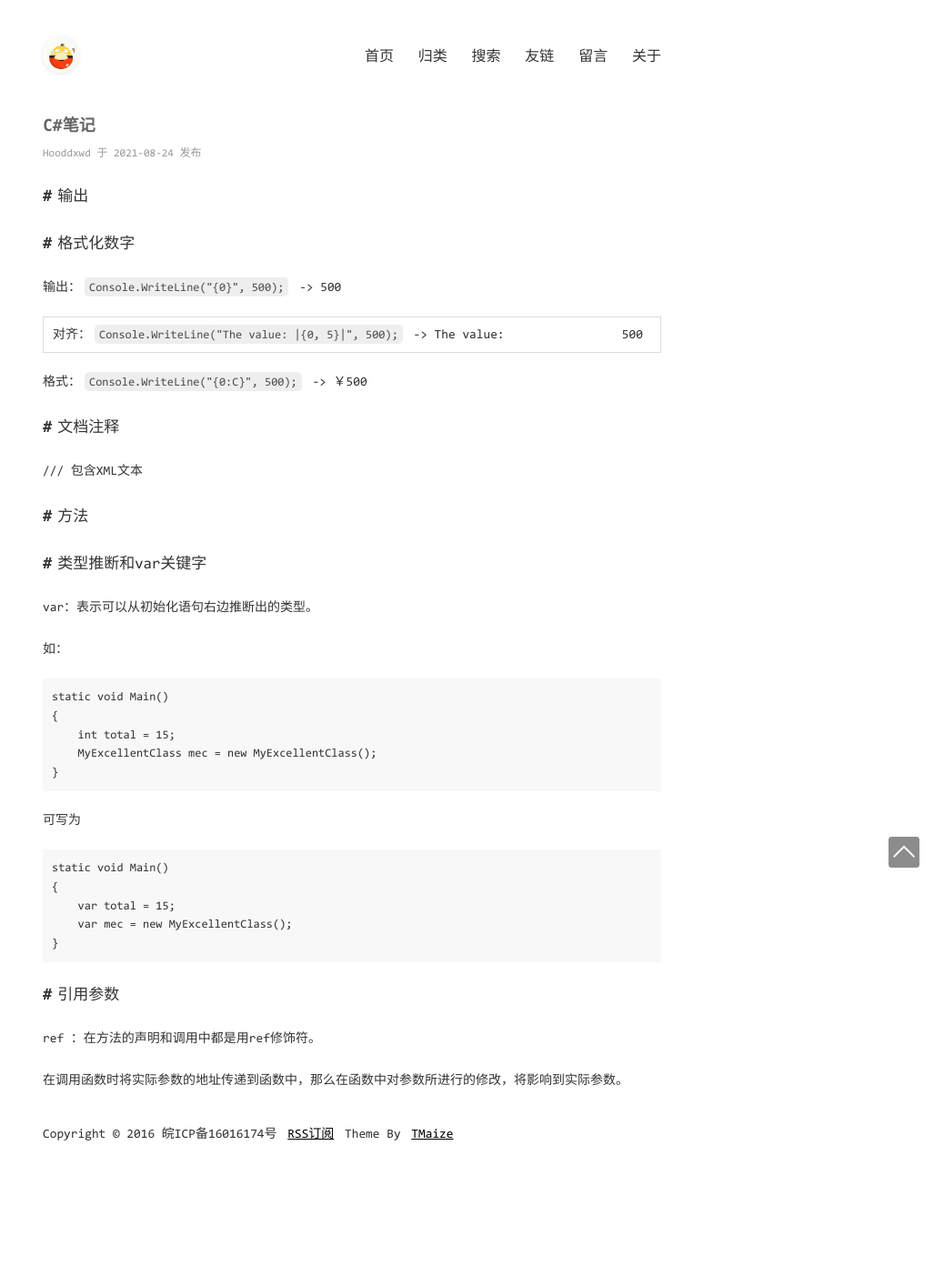
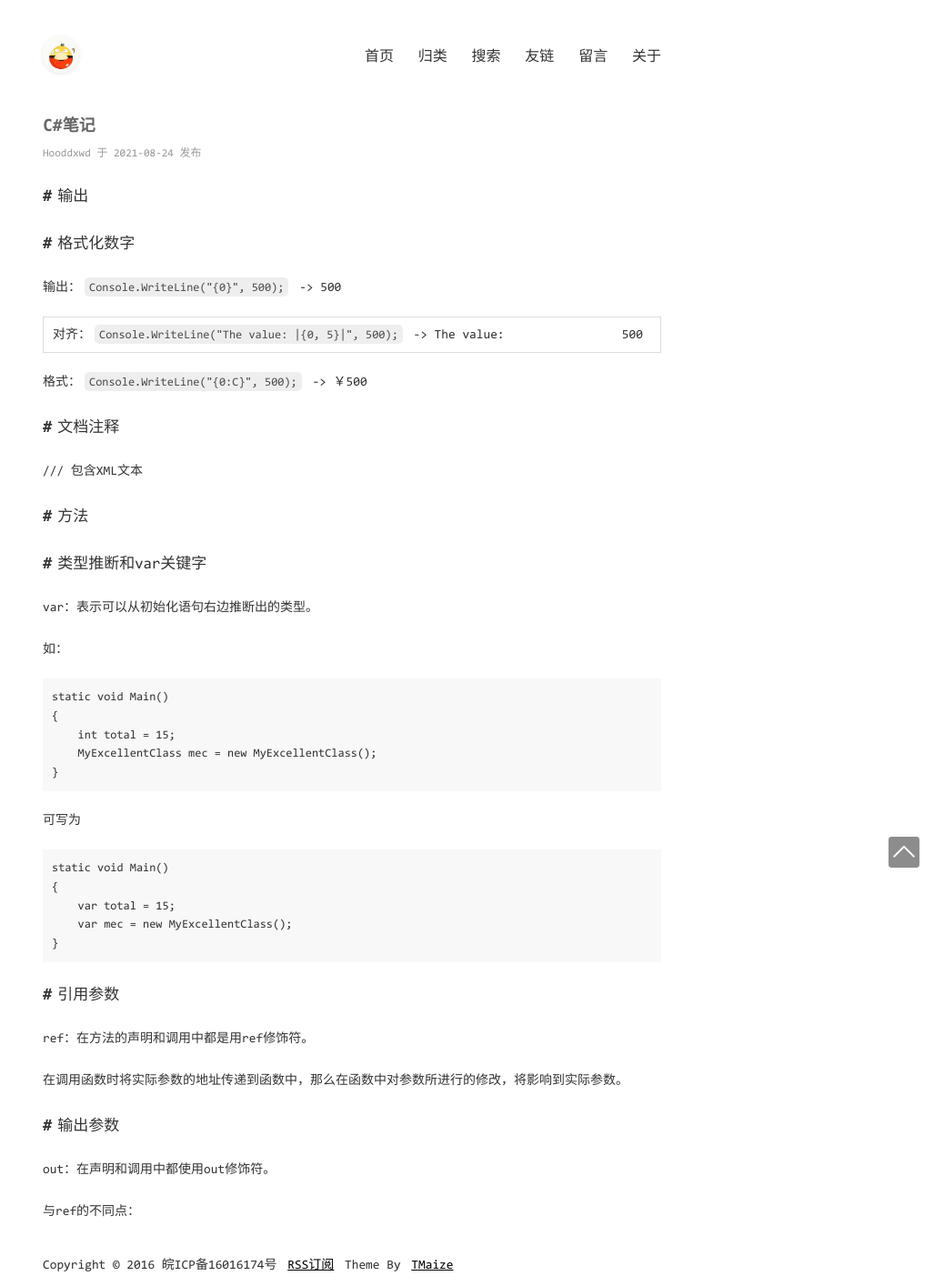
Before and after one commit to hooddxwd/hooddxwd.github.io, a Jekyll site: the page built from _posts/2021-08-24-C#学习笔记.md, in a window 1280 px wide. Shown: the whole page at 91% size, without its empty margins (253-1280 px from the left). Built offline with Jekyll 4.4.1, drawn with Linux system fonts in a browser that asks for light colours; comment, search, counter and statistics services are not loaded; before the commit the page ends 1270 px from its top, so only the background shows below that.

Commit message:
Update 2021-08-24-C#学习笔记.md

````diff
--- a/_posts/2021-08-24-C#学习笔记.md
+++ b/_posts/2021-08-24-C#学习笔记.md
@@ -40,6 +40,11 @@ static void Main()
 ```
 
 ## 引用参数
-ref ：在方法的声明和调用中都是用ref修饰符。
+ref：在方法的声明和调用中都是用ref修饰符。
 
 在调用函数时将实际参数的地址传递到函数中，那么在函数中对参数所进行的修改，将影响到实际参数。
+
+## 输出参数
+out：在声明和调用中都使用out修饰符。
+
+与ref的不同点：
````
